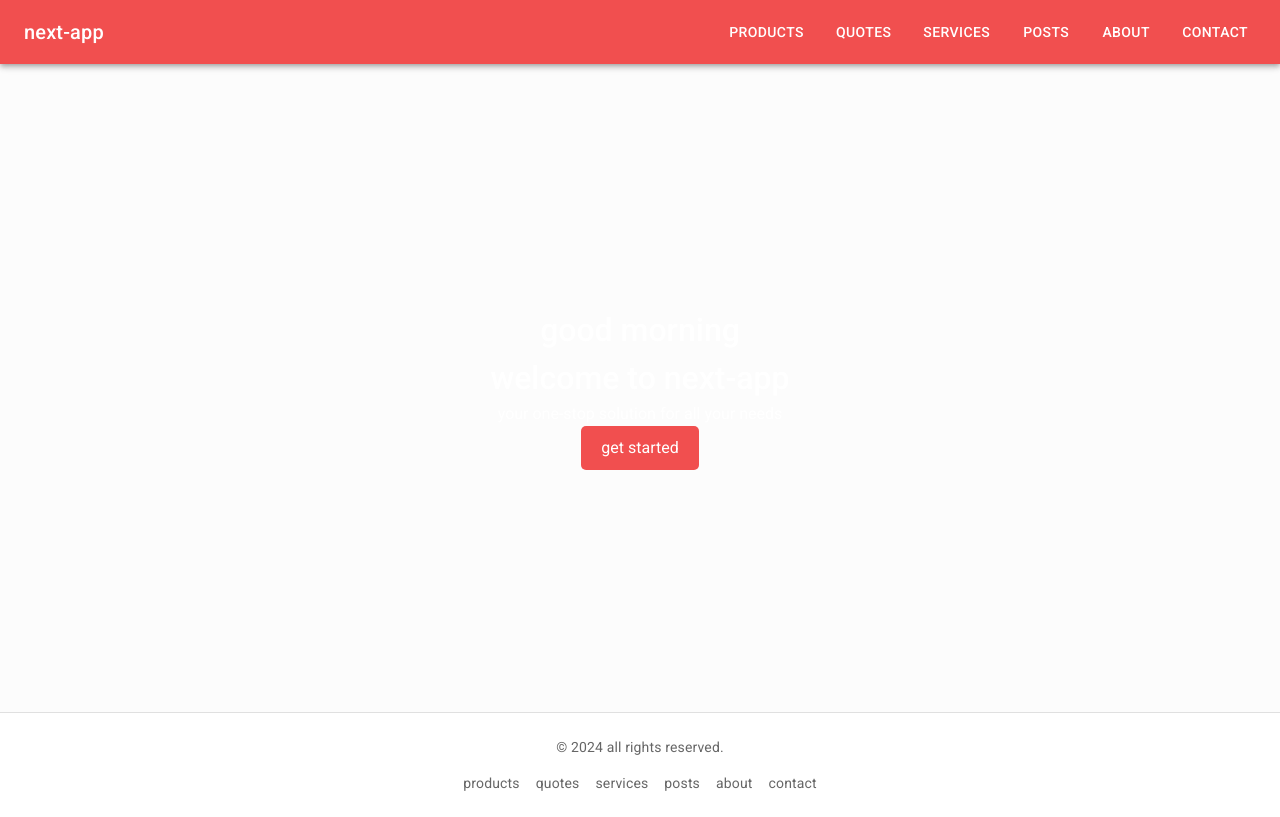
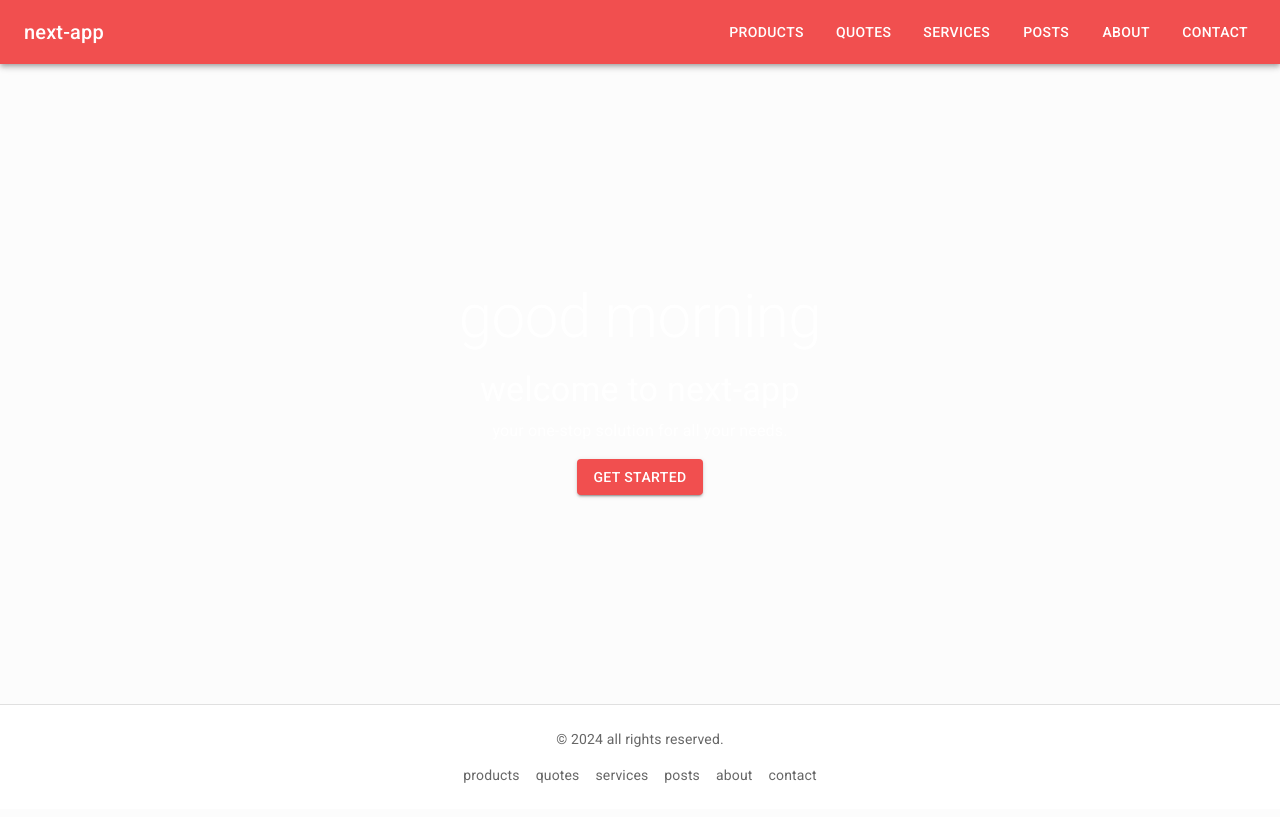
Before and after one commit to prachisoni164/ui-assignments, a Next.js app in the folder next-app/: page / in a window 1280 px wide. Built offline with nearby package versions, Linux system fonts and the light colour scheme.

Commit message:
feat: implement mui in home page

```diff
--- a/next-app/views/home/home.jsx
+++ b/next-app/views/home/home.jsx
@@ -1,34 +1,49 @@
-"use client"
+"use client";
 
-import React, { useState, useEffect } from 'react';
-import '../../styles/home.styles.css'
-import Link from 'next/link'
-import Button from '../../components/Button'
+import React, { useState, useEffect } from "react";
+import { Box, Typography, Button } from "@mui/material";
+import Link from "next/link";
 
 const Home = () => {
-
-  const [greeting, setGreeting] = useState(''); // Initialize state for greeting
+  const [greeting, setGreeting] = useState(""); // Initialize state for greeting
 
   useEffect(() => {
     const hour = new Date().getHours();
 
     // Set the greeting based on the time of day
-    if(hour < 12) setGreeting('good morning')
-    else if (hour < 18) setGreeting('good afternoon');
-    else setGreeting('good evening');
-
+    if (hour < 12) setGreeting("Good morning");
+    else if (hour < 18) setGreeting("Good afternoon");
+    else setGreeting("Good evening");
   }, []); // Run only once when the component mounts
 
   return (
-    <div className="full-container">
-        <h1>{greeting}</h1>
-        <h1>welcome to next-app</h1>
-        <p>your one-stop solution for all your needs</p>
-        <Link href="/contact">
-            <Button>get started</Button>
-        </Link>
-    </div>
-  )
-}
+    <Box
+      sx={{
+        textAlign: "center",
+        p: 4,
+        height: "80vh",
+        display: "flex",
+        flexDirection: "column",
+        justifyContent: "center",
+        alignItems: "center",
+      }}
+    >
+      <Typography variant="h2" sx={{ my: 1 }}>
+        {greeting}
+      </Typography>
+      <Typography variant="h4" sx={{ my: 1 }}>
+        Welcome to Next-App
+      </Typography>
+      <Typography variant="body1" sx={{ mb: 2 }}>
+        Your one-stop solution for all your needs.
+      </Typography>
+      <Link href="/contact" passHref>
+        <Button variant="contained" color="primary">
+          Get Started
+        </Button>
+      </Link>
+    </Box>
+  );
+};
 
-export default Home
+export default Home;
```
